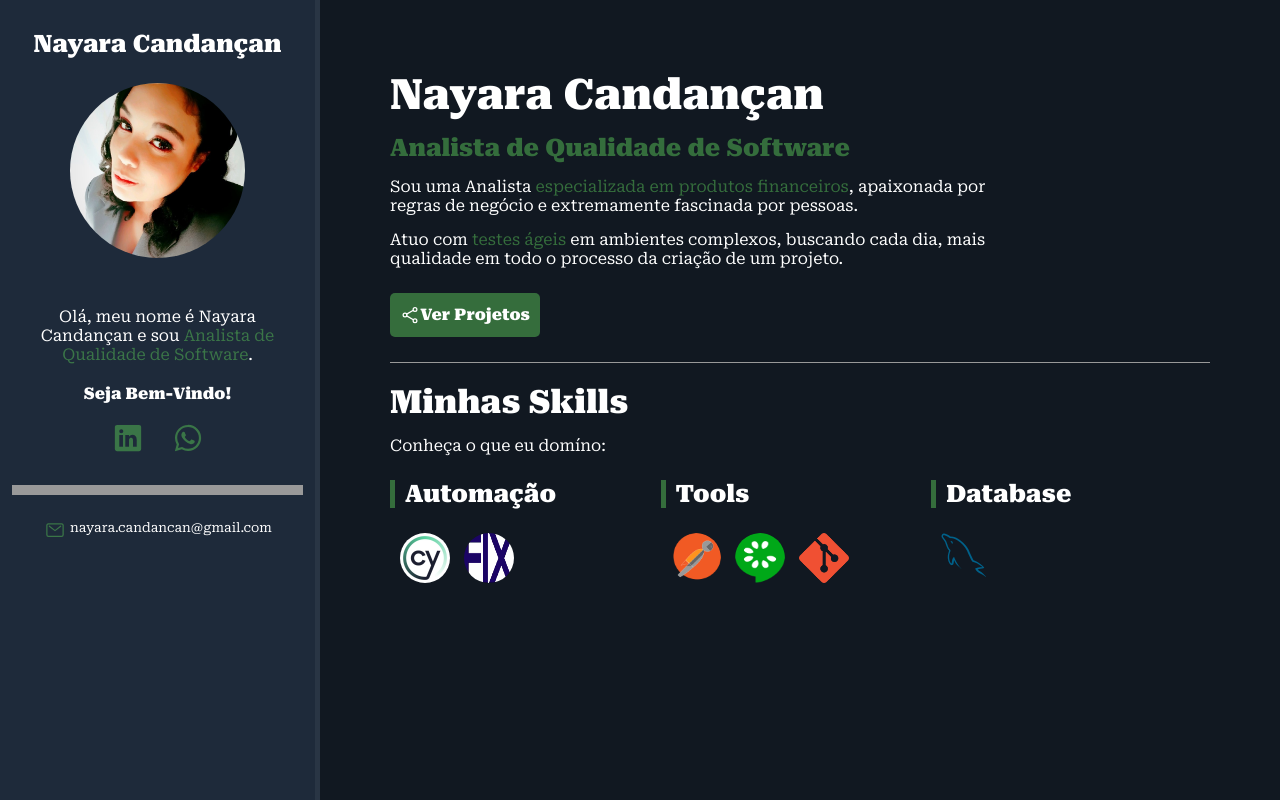
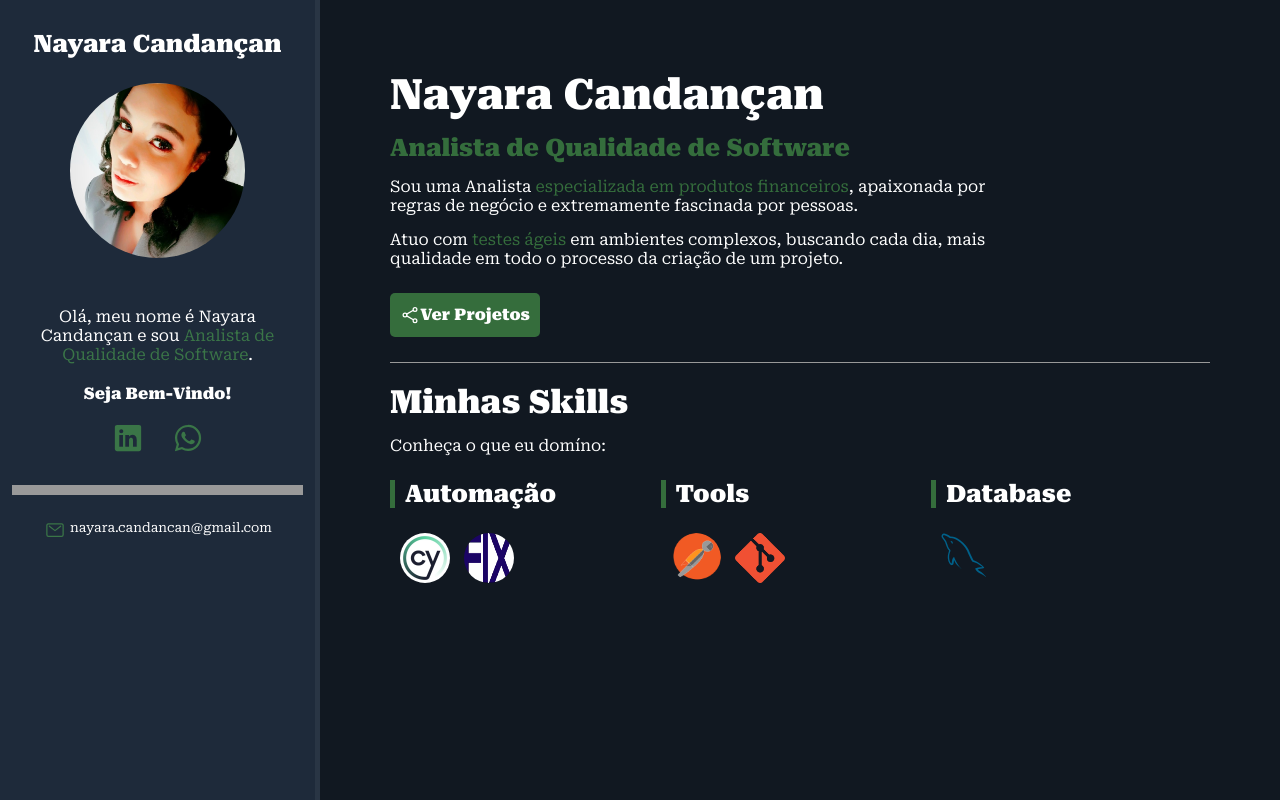
Before and after one commit to NayCandancan/NayCandancan.github.io, a plain HTML site: page index.html in a window 1280 px wide. Drawn offline with nearby package versions, Linux system fonts and the light colour scheme.

Commit message:
Update index.html

```diff
--- a/index.html
+++ b/index.html
@@ -44,7 +44,7 @@
                 <div class="skills_box">
                     <p class="skill-title">Tools</p>
                     <img id="about-container-img" src="img/62cc1b51150d5de9a3dad5f8.png" alt="Postman">
-                    <img id="about-container-img" src="img/cucumber-logo-D727C551CE-seeklogo.com.png" alt="Gherkin">
+                    <!--<img id="about-container-img" src="img/cucumber-logo-D727C551CE-seeklogo.com.png" alt="Gherkin">-->
                     <img id="about-container-img" src="img/Git-Icon-1788C.png" alt="Git">
                 </div>
                 <div class="skills_box">
```
